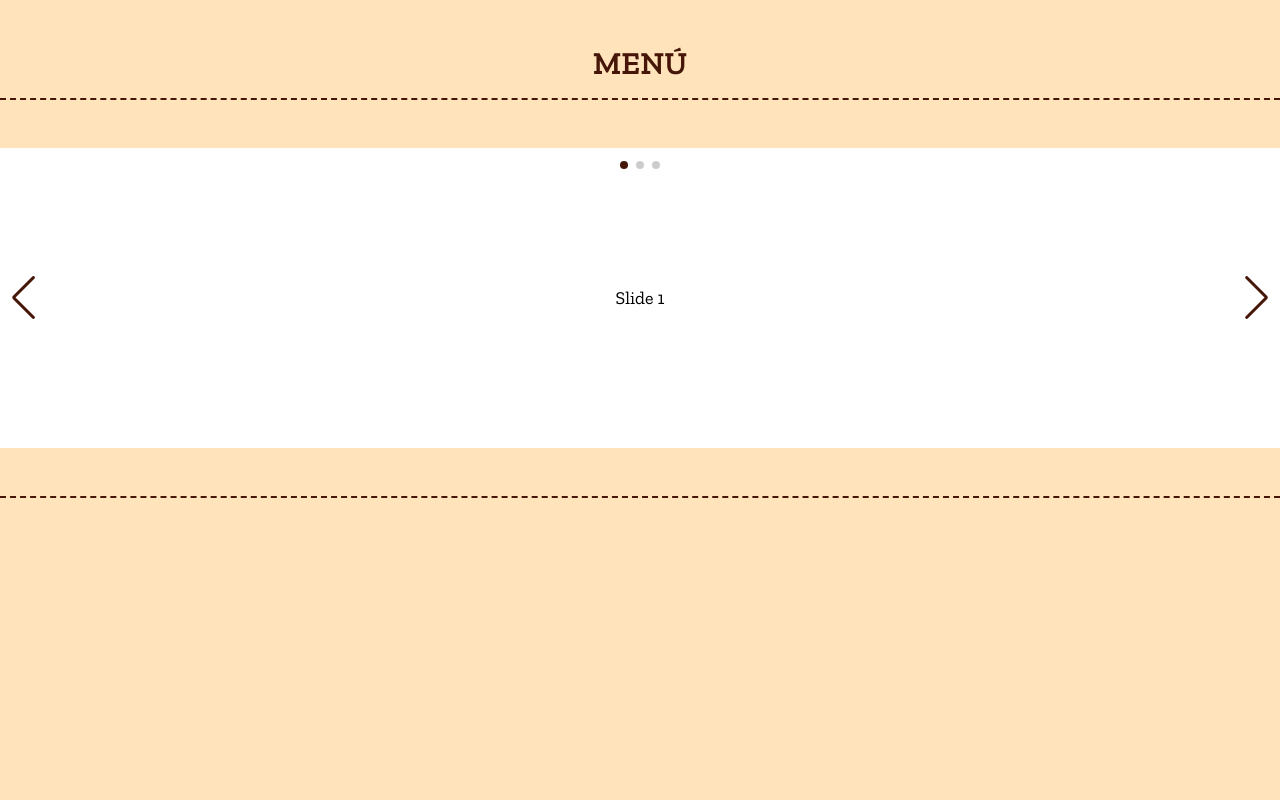
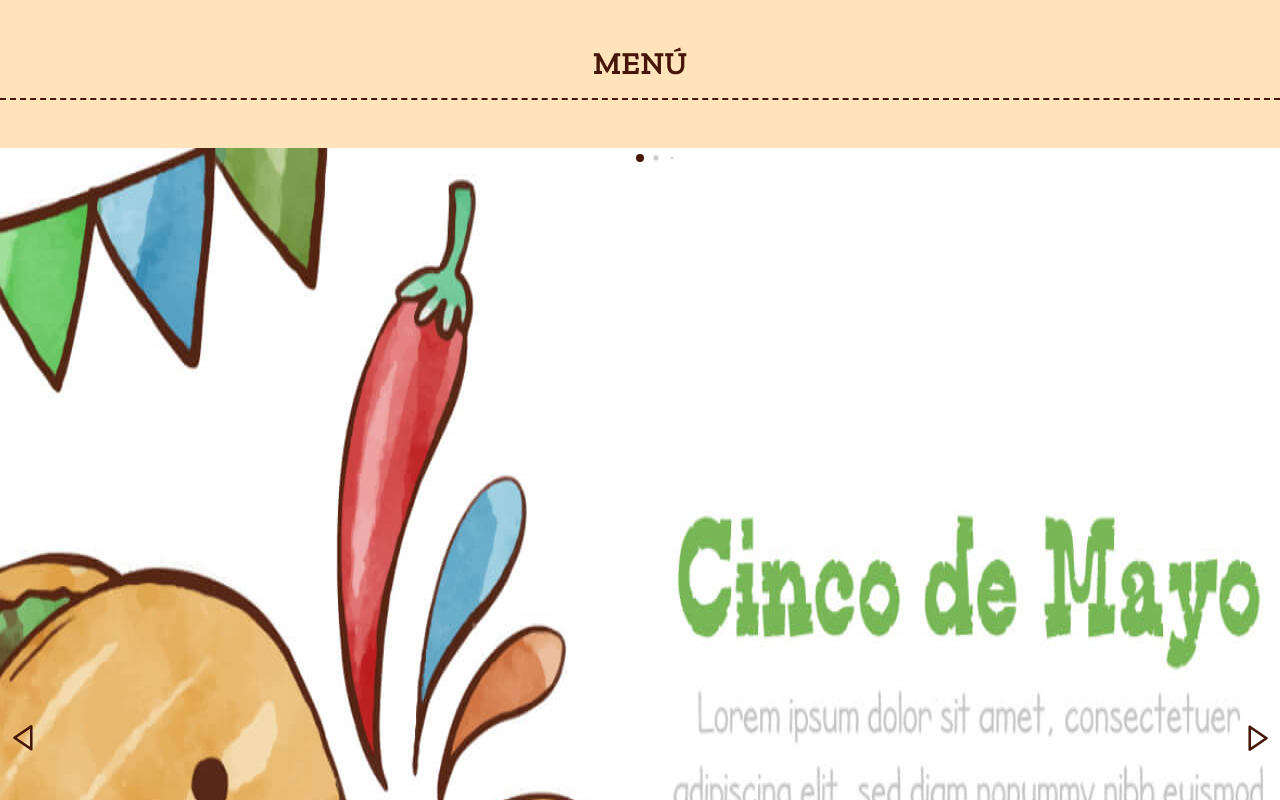
Before and after one commit to rodolfodom/restaurantfrontend, a website: page public/index.html in a window 1280 px wide. Shown: the part 820-1620 px from the top of the page. Before the commit the page ends 1318 px from the top, so only its background shows below. Drawn offline with nearby package versions, Linux system fonts and the light colour scheme.

Commit message:
I did customize the swiper buttons and colors

```diff
--- a/public/index.html
+++ b/public/index.html
@@ -32,7 +32,9 @@
                 <!-- Additional required wrapper -->
                 <div class="swiper-wrapper">
                     <!-- Slides -->
-                    <div class="swiper-slide">Slide 1</div>
+                    <div class="swiper-slide">
+                        <img src="./assets/images/promotional-banner.jpg" alt="">
+                    </div>
                     <div class="swiper-slide">Slide 2</div>
                     <div class="swiper-slide">Slide 3</div>
                 </div>
@@ -57,6 +59,7 @@
             pagination: {
                 el: '.swiper-pagination',
                 clickable: true,
+                dynamicBullets: true
             },
             navigation: {
                 nextEl: '.swiper-button-next',
--- a/public/style.css
+++ b/public/style.css
@@ -162,9 +162,11 @@ h1 {
   border-bottom: dashed 2px var(--color-text-first);
 }
 
+/* slider styles */
+
 .swiper-container {
   width: 100%;
-  height: 300px;
+  height: calc(100vw - 100px);
 }
 
 .swiper-slide {
@@ -188,5 +190,23 @@ h1 {
 }
 
 .swiper-pagination {
-  padding: 1rem;
+  padding: 1rem 0;
 }
+
+.swiper-button-next {
+  outline: none;
+}
+
+.swiper-button-next:after,
+.swiper-container-rtl .swiper-button-prev:after {
+  content: url("./assets/images/arrow-nxt.svg");
+}
+
+.swiper-button-prev {
+  outline: none;
+}
+
+.swiper-button-prev:after,
+.swiper-container-rtl .swiper-button-next:after {
+  content: url("./assets/images/arrow.svg");
+}
```
Also changed, not shown: public/assets/images/arrow-nxt.svg (added), public/assets/images/arrow.svg (added).
